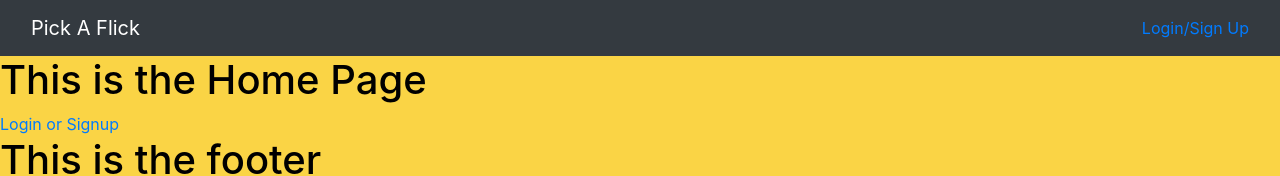
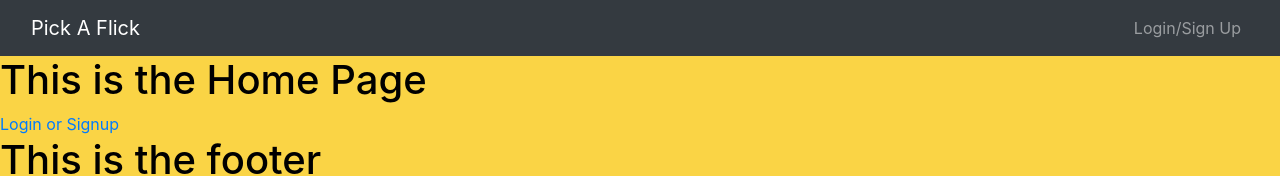
Before and after one commit to NotANewt/pick_a_flick, a React (Create React App) app in the folder client/: page / in a window 1280 px wide. Shown: the top 176 px of the page. Built offline with nearby package versions, Linux system fonts and the light colour scheme.

Commit message:
updated AppNavbar so that a link to the profile page shows up if the user is logged in

```diff
--- a/client/src/components/AppNavbar.js
+++ b/client/src/components/AppNavbar.js
@@ -18,13 +18,15 @@ const AppNavbar = () => {
           <Navbar.Toggle aria-controls="navbar" />
           <Navbar.Collapse id="navbar">
             <Nav className="ml-auto">
-              {/* if user is logged in show logout */}
+              {/* if user is logged in show profile and logout */}
               {Auth.loggedIn() ? (
                 <>
+                  <Nav.Link to="/Profile">Profile</Nav.Link>
                   <Nav.Link onClick={Auth.logout}>Logout</Nav.Link>
                 </>
               ) : (
-                <Link to="/LoginSignup">Login/Sign Up</Link>
+                // otherwise, show login/signup
+                <Nav.Link to="/LoginSignup">Login/Sign Up</Nav.Link>
               )}
             </Nav>
           </Navbar.Collapse>
```
